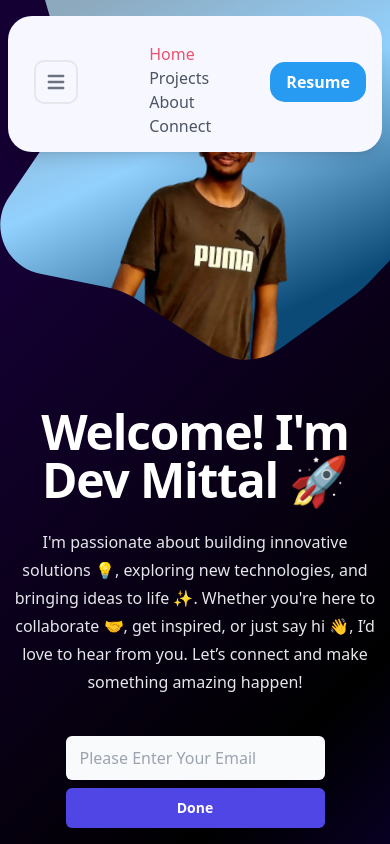
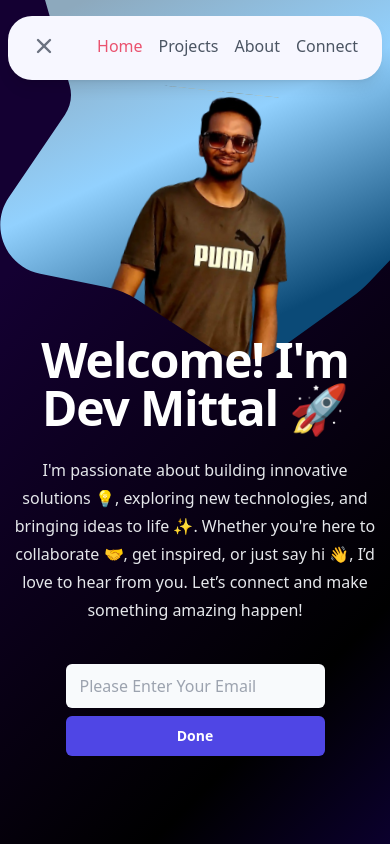
Before and after one commit to devmit29/personal-website-frontend, a React (Vite) app: page / in a window 390 px wide. Both pictures are taken after a click on the button 56 px from the left and 46 px from the top of the page. Shown: the top 844 px of the page. Built offline with nearby package versions, Linux system fonts and the light colour scheme.

Commit message:
fixed mobile nav

```diff
--- a/src/components/Header/Header.jsx
+++ b/src/components/Header/Header.jsx
@@ -6,26 +6,50 @@ function Header() {
   return (
 <header className="shadow-lg top-0 max-w-[1440px] bg-[#F7F7FF] w-full mx-auto mt-4 pb-1 backdrop-blur-md rounded-3xl">
   <nav className="border-gray-200 px-4 lg:px-6 py-2.5 rounded-full">
-    <div className="flex flex-wrap justify-between items-center mx-auto">
+    <div className="flex flex-nowrap justify-between items-center mx-auto overflow-hidden">
+      <div className='flex items-center rounded-lg'>
         <button
-        className="inline-flex items-center p-2 ml-3 text-sm text-gray-500 rounded-lg md:hidden hover:bg-gray-100 focus:outline-none focus:ring-2 focus:ring-gray-200"
+        className="inline-flex items-center p-2 text-sm text-gray-500 rounded-lg md:hidden hover:bg-gray-100 focus:outline-none focus:ring-0 focus:ring-gray-200"
         aria-controls="navbar-default"
         aria-expanded="false"
-        onClick={() => document.getElementById('navbar-default').classList.toggle('hidden')}
+        onClick={() => {
+          const menu = document.getElementById('navbar-default');
+          menu.classList.toggle('hidden');
+          menu.classList.toggle('flex');
+          document.getElementById('hamburger-icon').classList.toggle('hidden');
+          document.getElementById('button').classList.toggle('hidden');
+          document.getElementById('close-icon').classList.toggle('hidden');
+        }}
   >
-      <svg className="w-6 h-6" fill="currentColor" viewBox="0 0 20 20" xmlns="http://www.w3.org/2000/svg">
+  <svg className="w-6 h-6" id='hamburger-icon' fill="currentColor" viewBox="0 0 20 20" xmlns="http://www.w3.org/2000/svg">
     <path fillRule="evenodd" d="M3 5a1 1 0 011-1h12a1 1 0 110 2H4a1 1 0 01-1-1zM3 10a1 1 0 011-1h12a1 1 0 110 2H4a1 1 0 01-1-1zM4 14a1 1 0 100 2h12a1 1 0 100-2H4z" clipRule="evenodd"></path>
         </svg>
+        <svg
+  id="close-icon"
+  className="hidden w-6 h-6"
+  fill="currentColor"
+  viewBox="0 0 20 20"
+  xmlns="http://www.w3.org/2000/svg"
+>
+  <path
+    fillRule="evenodd"
+    d="M4.293 4.293a1 1 0 011.414 0L10 8.586l4.293-4.293a1 1 0 011.414 1.414L11.414 10l4.293 4.293a1 1 0 01-1.414 1.414L10 11.414l-4.293 4.293a1 1 0 01-1.414-1.414L8.586 10 4.293 5.707a1 1 0 010-1.414z"
+    clipRule="evenodd"
+  ></path>
+      </svg>
         </button>
-      <div className="hidden md:flex w-16 lg:w-auto" id="navbar-default">
-        <ul className="flex flex-col mt-4 font-medium md:flex-row md:space-x-8 md:mt-0 md:ml-8 md:mr-8">
+        </div>
+      <div
+        className="hidden animate-navcustom md:flex md:w-auto md:flex-row items-center top-14 left-0 md:static md:top-auto md:left-auto"
+        id="navbar-default"
+      >
+    <ul id='navlist' className="flex md:flex-row md:space-x-8 font-medium">
       <li>
         <NavLink
           to="/"
           className={({ isActive }) =>
             `rounded-lg ${isActive ? 'text-[#EA526F]' : 'text-gray-600'} px-2 pr-2 py-2 cursor-pointer`
           }
-              onClick={() => document.getElementById('navbar-default').classList.toggle('hidden')}
         >
           Home
         </NavLink>
@@ -36,8 +60,6 @@ function Header() {
           className={({ isActive }) =>
             `rounded-lg ${isActive ? 'text-[#EA526F]' : 'text-gray-600'} px-2 pr-2 py-2 cursor-pointer`
           }
-              onClick={() => document.getElementById('navbar-default').classList.toggle('hidden')}
-
         >
           Projects
         </NavLink>
@@ -48,8 +70,6 @@ function Header() {
           className={({ isActive }) =>
             `rounded-lg ${isActive ? 'text-[#EA526F]' : 'text-gray-600'} px-2 pr-2 py-2 cursor-pointer`
           }
-              onClick={() => document.getElementById('navbar-default').classList.toggle('hidden')}
-
         >
           About
         </NavLink>
@@ -60,15 +80,15 @@ function Header() {
           className={({ isActive }) =>
             `rounded-lg ${isActive ? 'text-[#EA526F]' : 'text-gray-600'} px-2 pr-2 py-2 cursor-pointer`
           }
-              onClick={() => document.getElementById('navbar-default').classList.toggle('hidden')}
-
         >
           Connect
         </NavLink>
       </li>
     </ul>
   </div>
-      <div className="flex items-center justify-end lg:w-auto lg:ml-auto">
+          <div className="flex items-center justify-end lg:w-auto lg:ml-auto"
+              id='button'
+          >
             <button className="rounded-[15px] bg-[#279AF1] hover:bg-[#4492f9] px-4 py-2 text-white font-semibold">
               <Link
                 // to="https://drive.google.com/file/d/1-ZNWtE8rRgeYEYxBLrwP4YjrkAcueGnv/view?usp=sharing"
--- a/tailwind.config.js
+++ b/tailwind.config.js
@@ -31,8 +31,9 @@ export default {
       },
       animation: {
         appear: "appear 3s ease-in-out",
-        my: 'translate 1s ease-in-out forwards',
-        typewriter: "typewriter 5s steps(27) forwards"
+        my: 'appear 1s ease-in-out forwards',
+        typewriter: "typewriter 5s steps(27) forwards",
+        navcustom: "appear 1s ease-in-out"
       },
     },
   },
```
Lines whose indentation alone changed are shown as unchanged.
